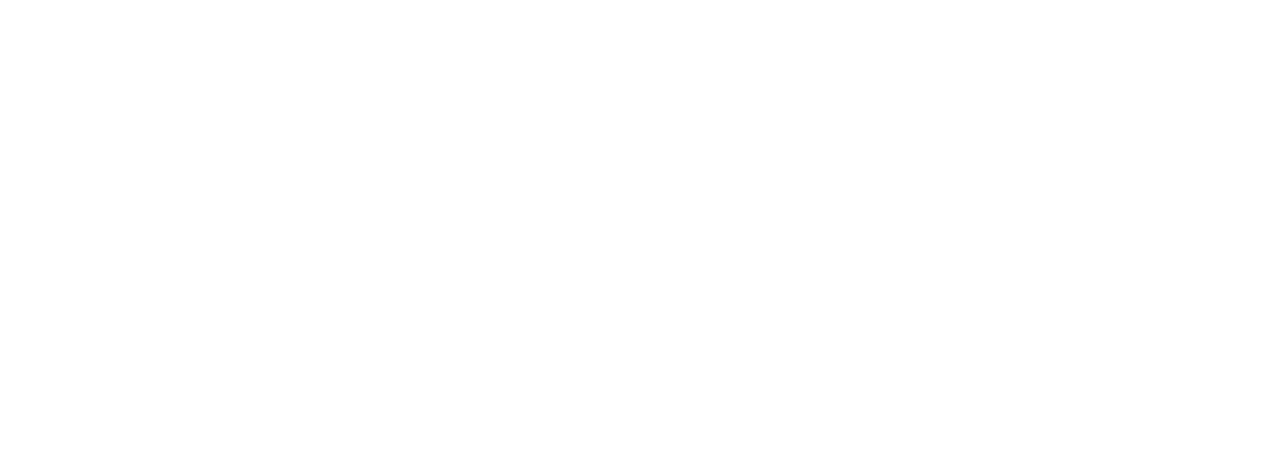
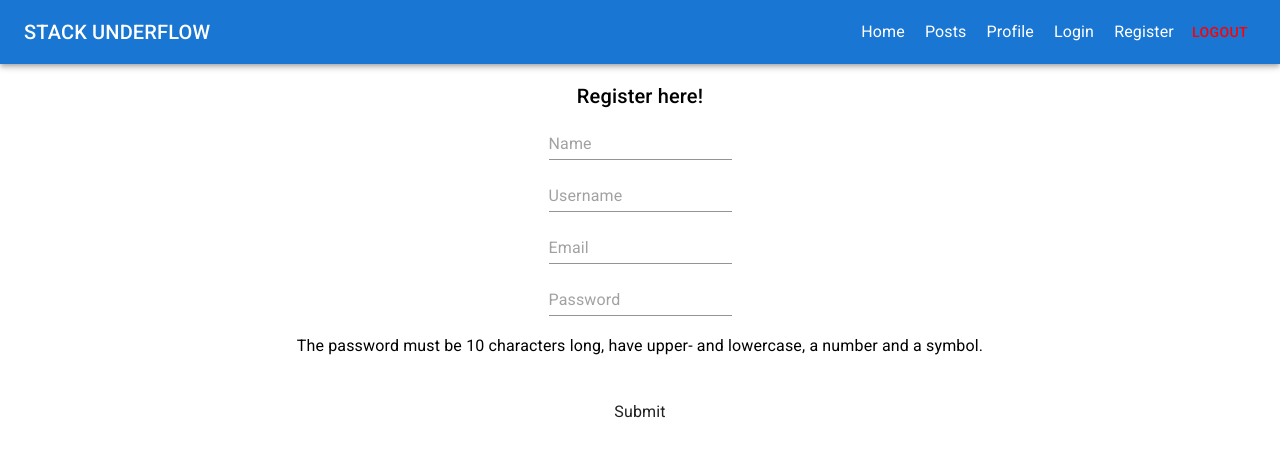
Before and after one commit to ViliRaunola/ProjectWebApp, a React (Create React App) app in the folder client/: page /register in a window 1280 px wide. Before the commit this address had no page. Shown: the top 456 px of the page. Built offline with nearby package versions, Linux system fonts and the light colour scheme.

Commit message:
Logout, profile, register

```diff
--- a/client/package.json
+++ b/client/package.json
@@ -11,6 +11,7 @@
     "@testing-library/react": "^11.2.7",
     "@testing-library/user-event": "^12.8.3",
     "materialize-css": "^1.0.0-rc.2",
+    "moment": "^2.29.1",
     "react": "^17.0.2",
     "react-dom": "^17.0.2",
     "react-router-dom": "^6.0.2",
--- a/client/src/App.js
+++ b/client/src/App.js
@@ -3,6 +3,7 @@
 import Posts from './components/Posts'
 import Profile from './components/Profile'
 import Login from './components/Login'
+import Register from './components/Register'
 import {BrowserRouter as Router, Routes, Route} from 'react-router-dom';
 
 function App() {
@@ -18,6 +19,7 @@
         <Route path='/posts' element={<> <ResponsiveAppBar/> <Posts/> </>}></Route>
         <Route path='/profile' element={<> <ResponsiveAppBar/> <Profile/> </>}></Route>
         <Route path='/login' element={<> <ResponsiveAppBar/> <Login/> </>}></Route>
+        <Route path='/register' element={<> <ResponsiveAppBar/> <Register/> </>}></Route>
       </Routes>
 
 
--- a/client/src/components/Login.js
+++ b/client/src/components/Login.js
@@ -2,8 +2,6 @@
 import {useState, useEffect} from 'react'
 import Typography from '@mui/material/Typography';
 import Input from '@mui/material/Input';
-import Alert from '@mui/material/Alert';
-import AlertTitle from '@mui/material/AlertTitle';
 
 
 function Login() {
@@ -51,11 +49,11 @@
                     Please Login To Use All Of The Features
             </Typography>
 
-            <div id="form-div">
+            <div>
                 <form onSubmit={submitForm} onChange={whenChanging}>
                     <Input placeholder="email" type="email" id="email"></Input>
                     <Input placeholder="password" type="password" id="password"></Input>
-                    <Input disableUnderline="true" type="submit" id="submit"></Input>
+                    <Input disableUnderline={true} type="submit" id="submit"></Input>
                 </form>
             </div>
 
--- a/client/src/components/NavBar.js
+++ b/client/src/components/NavBar.js
@@ -9,12 +9,17 @@
 import Container from '@mui/material/Container';
 import MenuItem from '@mui/material/MenuItem';
 import { Link as RouterLink} from 'react-router-dom';
+import { Button } from '@mui/material';
+import { useNavigate } from "react-router-dom";
 
 
 //SOURCE FOR APP BAR: https://mui.com/components/app-bar/#basic-app-bar
 
 
 const ResponsiveAppBar = () => {
+
+    let navigate = useNavigate();
+
 
     // These useStates and functions are used to handle the closing and opening of the drop down menus
 
@@ -26,6 +31,11 @@
 
     const handleCloseNavMenu = () => {
         setAnchorElNav(null);
+    };
+
+    const logOut = () => {
+        sessionStorage.setItem('token', '');
+        navigate(`/login`, { replace: true })
     };
 
 
@@ -104,6 +114,19 @@
                     style={{padding: '10px'}}>
                         Login
                 </MenuItem>
+                <MenuItem
+                    component={RouterLink}
+                    to='/register'
+                    color="inherit"
+                    style={{padding: '10px'}}>
+                        Register
+                </MenuItem>
+                <Button
+                    sx={{color:"red"}}
+                    onClick={logOut}
+                    >
+                    Logout
+                </Button>
                 </Menu>
             </Box>
             {/* Creating links to pages. Are shown in the desktop mode due to md beign flex and xs none meaning on extra small screens this is hidden*/}
@@ -136,6 +159,19 @@
                     style={{padding: '10px'}}>
                         Login
                 </MenuItem>
+                <MenuItem
+                    component={RouterLink}
+                    to='/register'
+                    color="inherit"
+                    style={{padding: '10px'}}>
+                        Register
+                </MenuItem>
+                <Button
+                    sx={{color:"red"}}
+                    onClick={logOut}
+                    >
+                    Logout
+                </Button>
             </Box>
             </Toolbar>
         </Container>
--- a/client/src/components/Posts.js
+++ b/client/src/components/Posts.js
@@ -1,7 +1,4 @@
 function Posts() {
-
-
-
 
     return (
         <div>
--- a/client/src/components/Profile.js
+++ b/client/src/components/Profile.js
@@ -1,9 +1,62 @@
 import { Suspense } from 'react';
 import {useEffect, useState} from 'react'
+import { TextField } from '@mui/material';
+import { Box } from '@mui/system';
+import { Typography } from '@mui/material';
+import moment from 'moment'
 
 function Profile() {
+    const [user, setUser] = useState({})
+    //When the page is loaded, user information is fetched from the server.
+    useEffect(() => {
+      if(sessionStorage.getItem('token')){ //Check if the user is logged in. If not then the request to the server is not made
+        var jwt = sessionStorage.getItem('token');
+        fetch('/api/user/profile', {
+          headers: {'Authorization': `Bearer ${jwt}`}
+        }).then(res => res.json())
+          .then(data => {
+            setUser({})
+            setUser(data.user)
+          })
+      }
+    }, [])
+
     return (
         <div>
+          <Box sx={{m: 2}}>
+          <Typography
+              variant='h6'
+              color='textSecondary'
+              component='h2'
+              padding={2}
+              >
+                  Profile Page
+          </Typography>
+            <TextField
+              disabled
+              id="name"
+              label="Name"
+              value={user.name || ''} //Had a problem with the loading of values. Solved by: https://stackoverflow.com/questions/47012169/a-component-is-changing-an-uncontrolled-input-of-type-text-to-be-controlled-erro
+            /><br/><br/>
+            <TextField
+              disabled
+              id="username"
+              label="Username"
+              value={user.username || ''}
+            /><br/><br/>
+            <TextField
+              disabled
+              id="email"
+              label="Email"
+              value={user.email || ''}
+            /><br/><br/>
+            <TextField
+              disabled
+              id="created"
+              label="Created"
+              value={moment(user.created).utc().format('DD/MM/YY') || ''} //Source for formatting mongoose time stamp in react: https://stackoverflow.com/questions/62342707/how-to-format-date-from-mongodb-using-react
+            />
+          </Box>
 
         </div>
     )
--- /dev/null
+++ b/client/src/components/Register.js
@@ -0,0 +1,87 @@
+import Typography from '@mui/material/Typography';
+import Input from '@mui/material/Input';
+import {useState} from 'react'
+import { useNavigate } from "react-router-dom";
+
+const Register = () => {
+
+    let navigate = useNavigate();
+
+    const [user, setUser] = useState({})
+    const [err, setErr] = useState('')
+
+    //Keeps track of the input fields and creates the user object as the fields are beign filled.
+    const whenChanging = (event) => {
+        setUser({...user, [event.target.id]: event.target.value})
+    }
+
+    //Function for submittting the form.
+    //Sends the user object to server.
+    const submitForm = (event) => {
+        event.preventDefault()
+
+        fetch('/api/user/register', {
+            method: 'POST',
+            headers: {'Content-type': 'application/json'},
+            body: JSON.stringify(user),
+            mode: 'cors'
+        }).then(res => res.json()) //Waiting for the servers response
+            .then(data =>  {
+                if(data.success){ //If the registration was successfull in the server side we redirect to login page
+                    navigate(`/login`, { replace: true }) //SOURCE for redirection within the app: https://stackoverflow.com/questions/31079081/programmatically-navigate-using-react-router?noredirect=1&lq=1
+                }else if(data.email){
+                    setErr(data.email)
+                }else if(data.errors.length !== 0){
+                    setErr('Email is not valid')
+                }else if(data.password){
+                    setErr("Password doesn't meet the minumum requirements")
+                }
+        })
+    }
+
+
+    return (
+        <div>
+
+        <Typography
+            variant='h6'
+            color='inherit'
+            padding={2}
+            >
+                Register here!
+        </Typography>
+
+        <div>
+            <form onSubmit={submitForm} onChange={whenChanging}>
+                <Input required={true} placeholder="Name" type="text" id="name"></Input><br/><br/>
+                <Input required={true} placeholder="Username" type="text" id="username"></Input><br/><br/>
+                <Input required={true} placeholder="Email" type="email" id="email"></Input><br/><br/>
+                <Input required={true} placeholder="Password" type="password" id="password"></Input>
+                <Typography
+                    variant='subtitle1'
+                    color='inherit'
+                    padding={2}
+                    >
+                        The password must be 10 characters long, have upper- and lowercase, a number and a symbol.
+                </Typography>
+
+                <br/>
+                <Input disableUnderline={true} type="submit" id="submit"></Input>
+            </form>
+        </div>
+
+        {/* If there would be an error with registeration it would be shown here */}
+        {err && (<Typography
+                variant='h7'
+                color='red'
+                component='h3'
+                padding={2}
+                >
+                   {err}
+                </Typography>)}
+
+    </div>
+    )
+}
+
+export default Register
```
Also changed, not shown: 2 other files (tests, documents, lock files or other folders).
